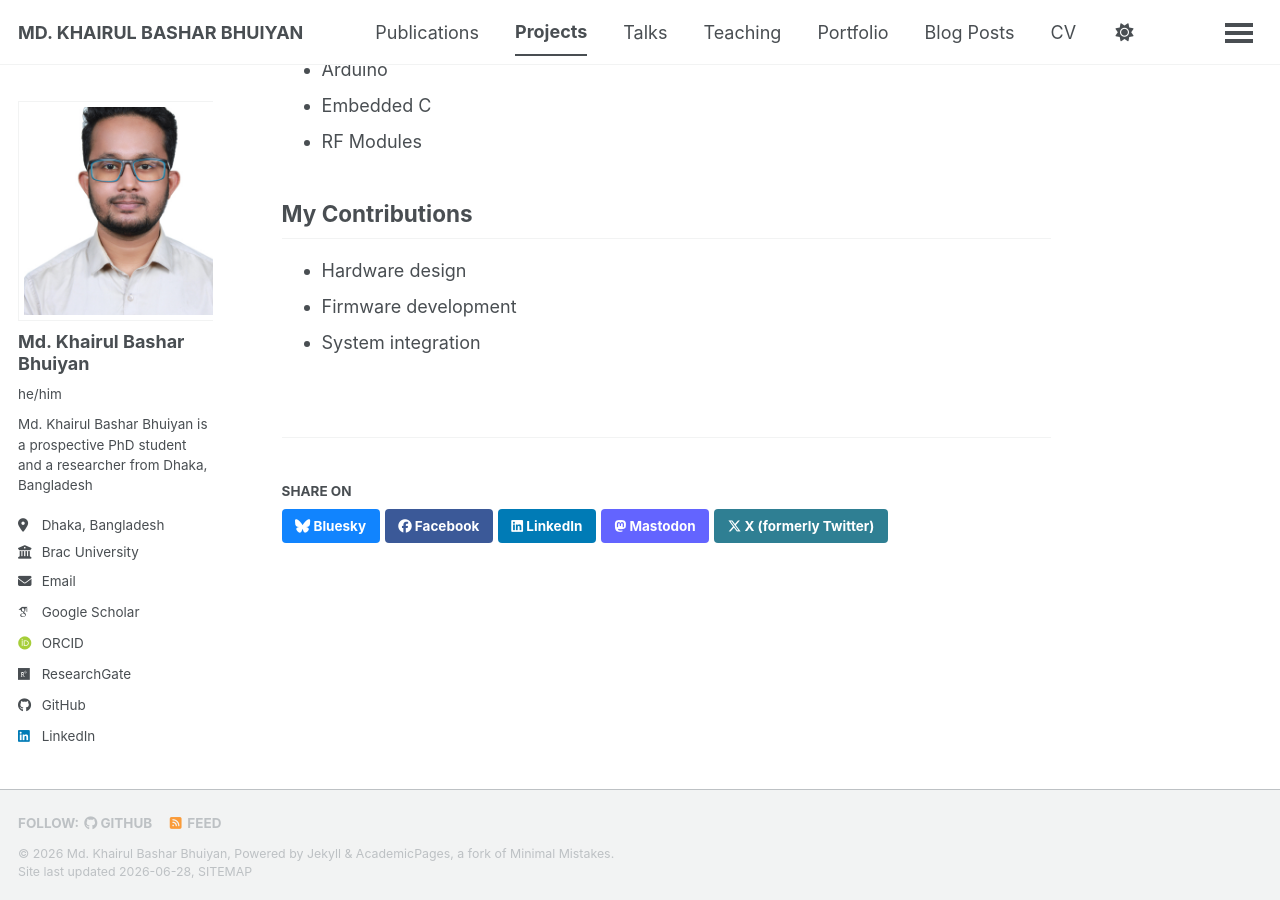
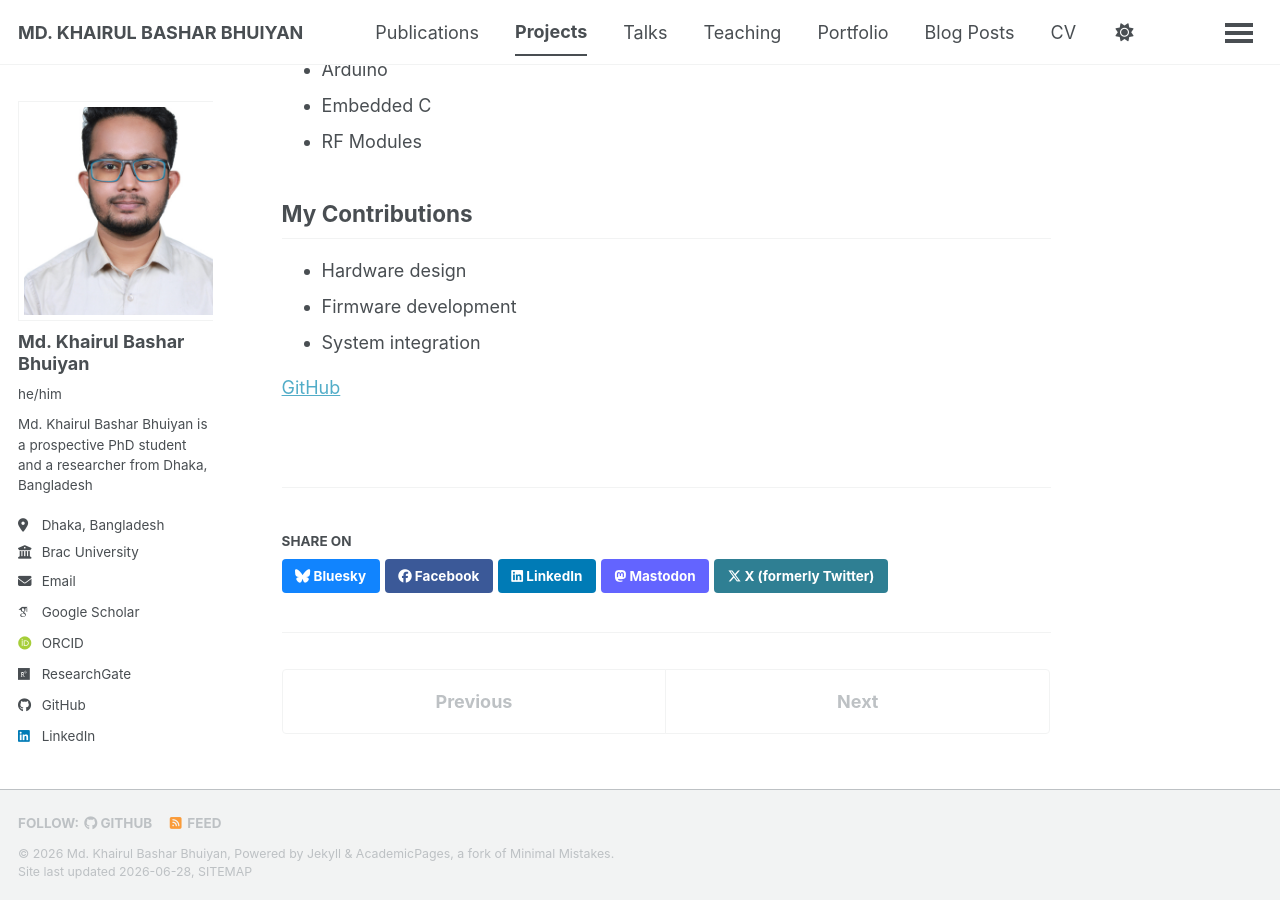
Before and after one commit to KBhuiyan13/kbashar13.github.io, a Jekyll site: the page built from _projects/satellite-training-kit.md, in a window 1280 px wide and 900 px high, scrolled down 595 px. Built offline with Jekyll 4.4.1, drawn with Linux system fonts in a browser that asks for light colours; some web fonts are replaced; a script bundle is joined from its source files by our own code; library files that are not in the unit come from our copies.

Commit message:
Update _projects/ page

```diff
--- a/_projects/satellite-training-kit.md
+++ b/_projects/satellite-training-kit.md
@@ -27,3 +27,5 @@ The Satellite Training Kit is designed to help students understand satellite com
 - Hardware design
 - Firmware development
 - System integration
+
+[GitHub](https://github.com/KBhuiyan13/Satellite-Training-Kit)
```
Also changed, not shown: _projects/AI-integrated-judicial-assistance.md (+1 -0 lines), _projects/traffic-safety-project.md (+3 -1 lines).
